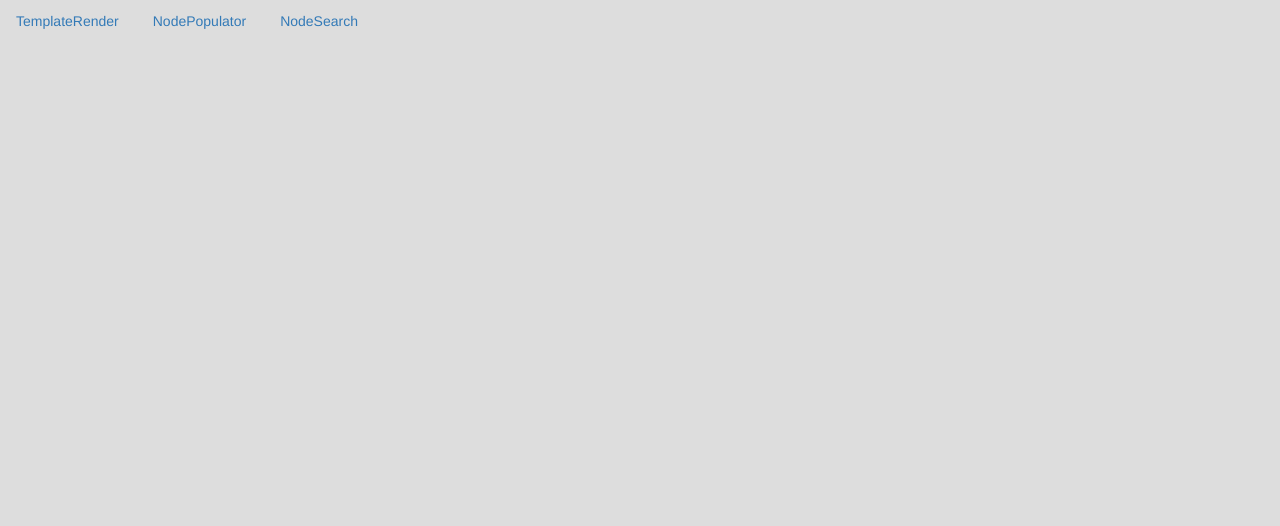
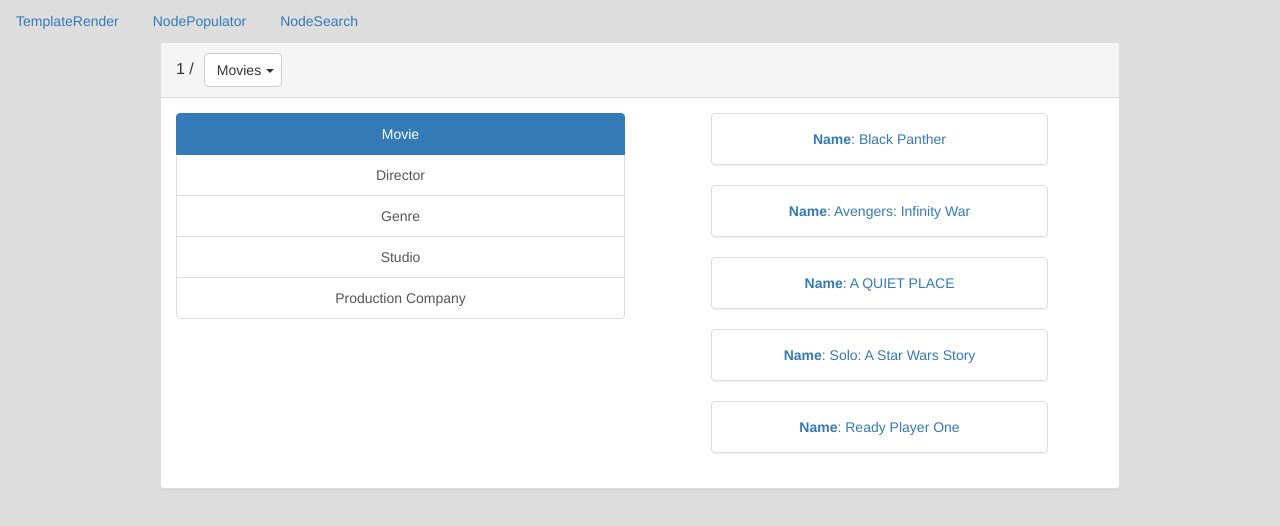
Before and after one commit to pinderby/aPixHub, a React (Create React App) app: page /u/1/1 in a window 1280 px wide. Shown: the top 526 px of the page. Built offline with nearby package versions, Linux system fonts and the light colour scheme.

Commit message:
Set up basic Repo view

```diff
--- a/src/App.js
+++ b/src/App.js
@@ -3,6 +3,7 @@ import React, { Component } from 'react';
 import './App.css';
 import { Route, Link, Redirect } from 'react-router-dom';
 import HomeContainer from './containers/HomeContainer.js';
+import RepoContainer from './containers/RepoContainer.js';
 import NodeInstanceContainer from './containers/NodeInstanceContainer.js';
 import NodeTemplateContainer from './containers/NodeTemplateContainer.js';
 import TemplateSearchContainer from './containers/TemplateSearchContainer.js';
@@ -52,6 +53,7 @@ class App extends Component {
             <Redirect from="/" to="/home"/>
           )}/>
           <Route exact path="/home" component={HomeContainer} />
+          <Route exact path="/u/:user/:repo" component={RepoContainer} />
           <Route exact path="/templates" component={TemplateSearchContainer}/>
           <Route exact path="/templates/add" component={TemplateBuilderContainer}/>
           <Route exact path="/relationships/add" component={RelationshipBuilderContainer}/>
--- a/src/components/NodeTemplate/TemplateSearch.js
+++ b/src/components/NodeTemplate/TemplateSearch.js
@@ -109,7 +109,7 @@ class TemplateNavbar extends Component {
 
     this.handleChange = this.handleChange.bind(this);
     // this.handleSubmit = this.handleSubmit.bind(this);
-    this.login = this.login.bind(this);
+    // this.login = this.login.bind(this);
   }
 
   handleChange(event) {
@@ -151,7 +151,7 @@ class TemplateNavbar extends Component {
                       <span className="glyphicon glyphicon-plus" aria-hidden="true"></span>{" "}New Relationship
                     </button>
                   </Link>
-                  <button className="btn btn-default" onClick={this.login} >{" "}Login</button>
+                  {/* <button className="btn btn-default" onClick={this.login} >{" "}Login</button> */}
                 </form>
               </div>
             </div>
--- /dev/null
+++ b/src/components/Repo/Repo.css
@@ -0,0 +1,17 @@
+.panel-title {
+  text-align: left;
+}
+
+.panel-title .dropdown {
+  margin-left: 10px;
+  display: inline;
+}
+
+.panel-title .dropdown .caret {
+  margin-left: 5px;
+  margin-right: -5px;
+}
+
+.panel-body .node-col {
+  overflow: scroll;
+}
--- /dev/null
+++ b/src/components/Repo/Repo.js
@@ -0,0 +1,203 @@
+import React, { Component } from 'react';
+import _ from 'lodash';
+import logo from '../../assets/apixhub-icon.svg';
+import RepoContainer from '../../containers/RepoContainer';
+import NodeSearchResult from '../NodeInstance/NodeSearchResult';
+import Helpers from '../../helpers.js';
+import { fetchAuthUser, fetchPostUser, fetchMe } from '../../actions/users';
+import './Repo.css';
+
+class Repo extends Component {
+  constructor(props) {
+    super(props);
+
+    console.log('user_token: ', localStorage.getItem('user_token')); // TODO --DM-- Remove
+
+    // Check if user token is already stored
+    let token = '';
+    if (localStorage.getItem('user_token') &&
+        localStorage.getItem('user_token') !== 'undefined') {
+      // If token exists, assign it to state
+      token = localStorage.getItem('user_token');
+
+      // If token exists but user does not, get "me"
+      if (_.isEmpty(props.user)) props.dispatch(fetchMe());
+    }
+
+    // Bind methods
+    this.renderTemplates = this.renderTemplates.bind(this);
+    this.renderNodes = this.renderNodes.bind(this);
+    this.changeTemplate = this.changeTemplate.bind(this);
+    this.editTemplate = this.editTemplate.bind(this);
+    this.editNode = this.editNode.bind(this);
+    this.logout = this.logout.bind(this);
+
+    this.state = {
+      user: {},
+      isLoggingIn: true,
+      token: token,
+      errors: {}
+    };
+  }
+
+  static getDerivedStateFromProps(nextProps, prevState) {
+    // Check if user is now logged in (user object exists)
+    let nextState = {};
+    if (nextProps.user && nextProps.user.hasOwnProperty('user')) {
+
+      // Assign user object for state
+      let user = nextProps.user.user;
+
+      // Check if user is valid (check username)
+      if (user.hasOwnProperty('username')) {
+        // If user is valid, pass user to state
+        nextState = {user: user};
+      } else {
+        // If user is not valid, pass error(s)
+        nextState = {
+          user: {},
+          errors: user,
+          isLoggingIn: prevState.isLoggingIn,
+        };
+      }
+
+      // Save token
+      localStorage.setItem('user_token', user.token);
+    }
+
+    return nextState;
+  }
+
+  logout(e) {
+    // Delete token
+    localStorage.removeItem('user_token');
+
+    // Erase user from state and rerender
+    this.setState({
+      user: {}
+    });
+  }
+
+  changeTemplate(template) {
+    // TODO --DTM-- Implement
+    console.log('changeTemplate() template: ', template);
+  }
+
+  editTemplate(template) {
+    // TODO --DTM-- Implement
+    console.log('editTemplate() template: ', template);
+  }
+
+  editNode(node) {
+    // TODO --DTM-- Implement
+    console.log('editNode() node: ', node);
+  }
+
+  renderTemplates() {
+    // Initialize variables
+    let nodeTemplates = this.props.nodeTemplates,
+        templateComps = [],
+        label = this.props.label,
+        changeTemplate = this.changeTemplate;
+
+    console.log('nodeTemplates: ', nodeTemplates);
+
+    // Return if not array (can occur when API call does not return nodes)
+    if (Object.prototype.toString.call( nodeTemplates ) !== '[object Array]' ) return;
+
+    // Iterate through templates
+    nodeTemplates.forEach(function (template, index) {
+      // Add each template to list
+      console.log('template: ', template);
+      templateComps.push(
+        <a key={template.id} href="#" onClick={() => changeTemplate(template)} className="list-group-item active">
+          {Helpers.formatPropKey(template.label)}
+        </a>
+      );
+    });
+    return templateComps;
+  }
+
+  renderNodes() {
+    // Initialize variables
+    let nodes = this.props.nodes,
+        nodeComps = [],
+        editNode = this.editNode;
+
+    console.log('nodes: ', nodes);
+
+    // Return if not array (can occur when API call does not return nodes)
+    if (Object.prototype.toString.call( nodes ) !== '[object Array]' ) return;
+
+    // Iterate through nodes
+    nodes.forEach(function (node, index) {
+      // Wrap router link and render props in NodeSearchResult
+      nodeComps.push(
+        <a key={node.nid} href="#" onClick={() => editNode(node)} className="">
+          <NodeSearchResult key={index} node={node} />
+        </a>
+      );
+    });
+    return nodeComps;
+  }
+
+  render() {
+    console.log('this.state', this.state); // TODO --DM-- Remove
+    console.log('this.props', this.props); // TODO --DM-- Remove
+
+    // Log if user is authenticated
+    // console.log("isAuthenticated(): ", isAuthenticated());
+
+    // Instantiate body
+    let body = "";
+
+    // If user is empty, show login screen
+    if (_.isEmpty(this.state.user)) {
+      // TODO --DTM-- REDIRECT TO LOGIN
+    }
+
+    return (
+      <div className="repo-container">
+        <div className="panel panel-default">
+          <div className="panel-heading">
+            <h3 className="panel-title">
+              {this.props.match.params.user} /
+              <div className="dropdown">
+                <button className="btn btn-default dropdown-toggle" type="button" id="dropdownMenu1" data-toggle="dropdown" aria-haspopup="true" aria-expanded="true">
+                  Movies
+                  <span className="caret"></span>
+                </button>
+                <ul className="dropdown-menu" aria-labelledby="dropdownMenu1">
+                  <li><a href="#">Games</a></li>
+                  <li><a href="#">TV Shows</a></li>
+                  <li role="separator" className="divider"></li>
+                  <li><a href="#">Separated link</a></li>
+                </ul>
+              </div>
+            </h3>
+          </div>
+          <div className="panel-body">
+            <div className="row">
+              <div className="template-col col-md-6">
+                <div className="list-group">
+                  {this.renderTemplates()}
+                  {/* <a href="#" className="list-group-item active">Movie</a> */}
+                  <a href="#" className="list-group-item">Director</a>
+                  <a href="#" className="list-group-item">Genre</a>
+                  <a href="#" className="list-group-item">Studio</a>
+                  <a href="#" className="list-group-item">Production Company</a>
+                </div>
+              </div>
+              <div className="node-col col-md-6">
+                {this.renderNodes()}
+              </div>
+            </div>
+
+          </div>
+        </div>
+      </div>
+    );
+  }
+}
+
+export default Repo;
--- /dev/null
+++ b/src/containers/RepoContainer.js
@@ -0,0 +1,90 @@
+import { connect } from 'react-redux'
+import Repo from '../components/Repo/Repo';
+
+const mapStateToProps = (state) => {
+  return {
+    user: state.user,
+    // TODO --DTM-- Use real data when server is set up
+    repo: {},
+    nodeTemplates: [
+      {
+        "id": "3152f3c7-ebc8-4e7a-981c-11951f65bebb",
+        "label": "movie",
+        "created_at": "2017-09-08T16:21:02.116Z",
+        "updated_at": "2017-09-08T16:21:02.116Z",
+        "properties": [
+          {
+            "id": "c60b7311-b3d8-4812-a1c1-33669b8c9c2a",
+            "key": "name",
+            "value_type": "string",
+            "node_id": "3152f3c7-ebc8-4e7a-981c-11951f65bebb",
+            "created_at": "2017-09-08T16:21:02.026Z",
+            "updated_at": "2017-09-08T16:21:02.122Z"
+          }
+        ],
+        "in_relationships": [
+          {
+            "id": "80174196-958a-4038-a739-8fa17c81e480",
+            "rel_type": "DIRECTED",
+            "to_node_id": "3152f3c7-ebc8-4e7a-981c-11951f65bebb",
+            "from_node_id": "cb8677a1-6106-4010-933d-db4522302c83",
+            "created_at": "2017-09-08T16:21:02.178Z",
+            "updated_at": "2017-09-08T16:21:02.178Z",
+            "properties": []
+          }
+        ],
+        "out_relationships": []
+      }
+    ],
+    nodes: [
+      {
+        "properties": {
+          "name": "Black Panther"
+        },
+        "label": "movie",
+        "nid": 26
+      },
+      {
+        "properties": {
+          "name": "Avengers: Infinity War"
+        },
+        "label": "movie",
+        "nid": 27
+      },
+      {
+        "properties": {
+          "name": "A QUIET PLACE"
+        },
+        "label": "movie",
+        "nid": 28
+      },
+      {
+        "properties": {
+          "name": "Solo: A Star Wars Story"
+        },
+        "label": "movie",
+        "nid": 29
+      },
+      {
+        "properties": {
+          "name": "Ready Player One"
+        },
+        "label": "movie",
+        "nid": 30
+      }
+    ]
+  }
+}
+
+const mapDispatchToProps = (dispatch) => {
+  return {
+    dispatch
+  }
+}
+
+const RepoContainer = connect(
+  mapStateToProps,
+  mapDispatchToProps
+)(Repo)
+
+export default RepoContainer
```
Also changed, not shown: todo.txt.
